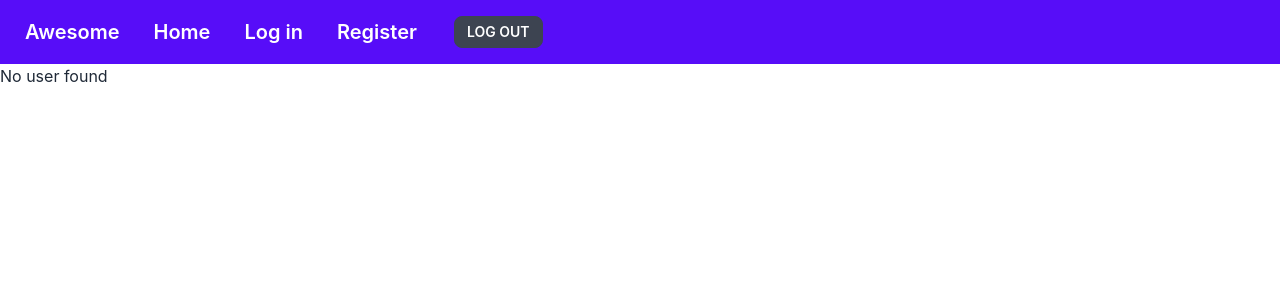
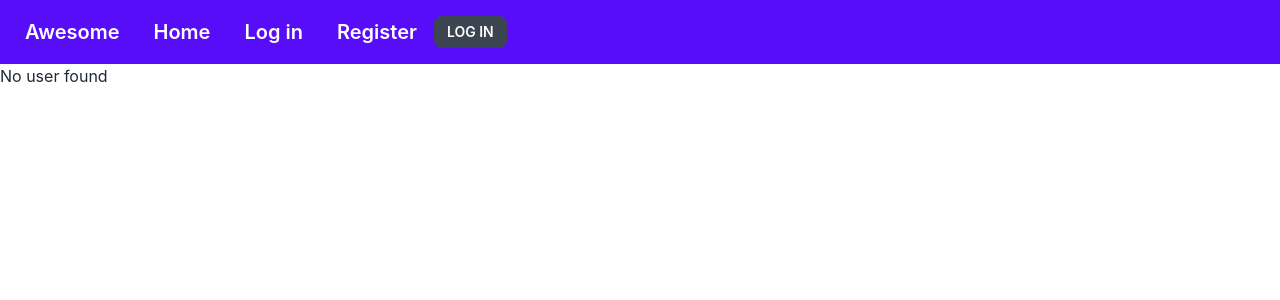
Before and after one commit to VASHKOR-DAS/auth-router-context-app, a React (Create React App) app: page / in a window 1280 px wide. Shown: the top 300 px of the page. Built offline with nearby package versions, Linux system fonts and the light colour scheme; no server answers.

Commit message:
toggole logIn logOut button

```diff
--- a/src/components/Header/Header.js
+++ b/src/components/Header/Header.js
@@ -23,14 +23,23 @@
                 <Link className="btn btn-ghost normal-case text-xl" to='/register'>Register</Link>
 
                 {/* Jodi user er majhe displayName(email) thake tahole seta dekhao */}
-
                 {
                     user?.email
                     && <h2>Welcome, {user.email}</h2>
                 }
 
 
-                <button onClick={handleLogOut} className='btn btn-sm ml-5'>Log out</button>
+
+                {/* login/logout button conditional */}
+                {
+                    user?.email
+                        ? <button onClick={handleLogOut} className='btn btn-sm'>Log out</button>
+                        :
+                        <Link to="/login" >
+                            <button className='btn btn-sm'>log In</button>
+                        </Link>
+                }
+
             </div>
         </div >
     );
--- a/src/components/Home/Home.js
+++ b/src/components/Home/Home.js
@@ -8,8 +8,10 @@
     const { user } = useContext(AuthContext);
     return (
         <div>
+
+            {/* user er moddhe jodi email thake tahole */}
             {
-                user
+                user?.email
                     ? <h2>This is Home for {user.email}</h2>
                     : <span>No user found</span>
             }
```
